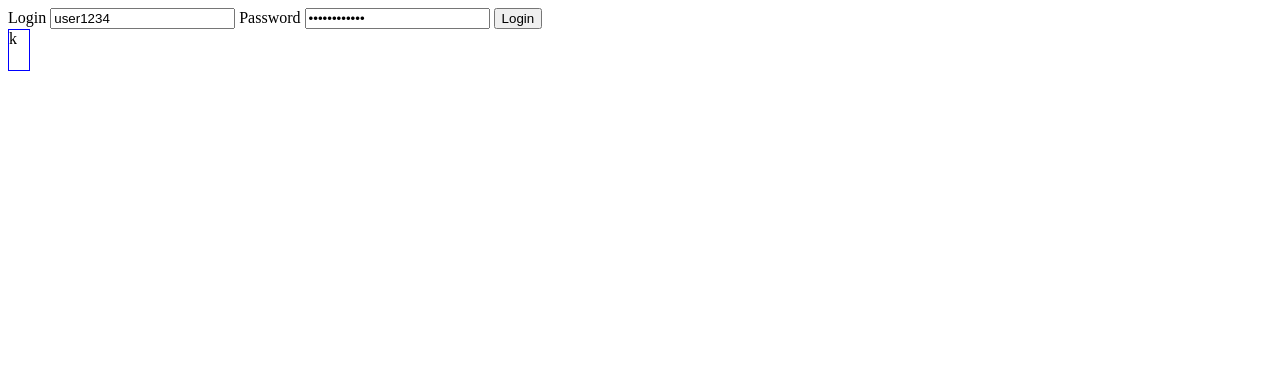
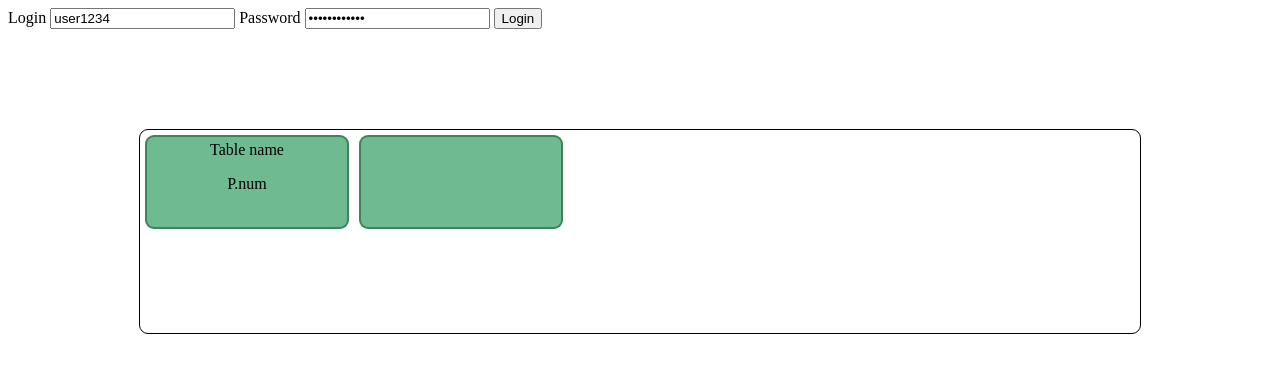
Before and after one commit to ArtjomO/testTask, a plain HTML site: page index.html in a window 1280 px wide. Drawn offline with nearby package versions, Linux system fonts and the light colour scheme.

Commit message:
working on lobby controller

```diff
--- a/Controllers/lobbyCtrl.js
+++ b/Controllers/lobbyCtrl.js
@@ -1,8 +1,21 @@
 (function(){
 
-app.controller('lobbyCtrl', ['$smth', function(){
+app.controller('lobbyCtrl', ['$scope', function(){
+
+    $scope.tables = [];
+
+    function crateTable(type, name, participans) {
+        var tabel = {
+            $type: type,
+            after_id: 1,
+            table: {
+                name: name,
+                participans: participans
+            }
+        };
 
 
+    }
 
 }]);
 
--- a/Controllers/loginCtrl.js
+++ b/Controllers/loginCtrl.js
@@ -13,13 +13,13 @@ app.controller('loginCtrl', ['$scope', function($scope){
         var credentials = {
             $type: 'login',
             username: $scope.username,
-            password: $scope.password
+            password: $scope.password,
         };
 
 
 
 
-var socket = new WebSocket('wss://js-assignment.evolutiongaming.com/ws_api', 'ws');
+        var socket = new WebSocket('wss://js-assignment.evolutiongaming.com/ws_api', 'ws');
 
 // necessary to wait untill socket will be opened
         socket.onopen = function(){
--- a/css/section.css
+++ b/css/section.css
@@ -1,11 +1,32 @@
-.kek {
-    width: 400px;
-    height: 200px;
-/*    outline: 1px solid blue;*/
+section {
+    margin-top: 100px;
 }
 
-.lobb {
-    width: 20px;
-    height: 40px;
-    border: 1px solid blue;
+.table-section {
+    max-width: 1000px;
+    margin-left: auto;
+    margin-right: auto;
+    height: 203px;
+    border: 1px solid black;
+    border-radius: 9px;
+    overflow-y: auto;
 }
+
+.table {
+    height: 90px;
+    width: 200px;
+    background-color: rgba(0, 132, 61, 0.56);
+    border: 2px solid rgba(36, 106, 57, 0.66);
+    border-radius: 9px;
+    margin: 5px;
+    text-align: center;
+    float: left;
+    display: inline-block;
+}
+
+.table p:nth-child(1) {
+    margin-top: 4px;
+}
+.table p:nth-child(2) {
+    margin-top: 4px;
+}
--- a/directives/lobby-dir.html
+++ b/directives/lobby-dir.html
@@ -1,3 +1,9 @@
-<div class="lobb">
-    k
+<div class="table-section">
+    <div class="table">
+        <p class="t-name">Table name</p>
+        <p class="t-players">P.num</p>
+    </div>
+    <div class="table">
+        <p></p>
+    </div>
 </div>
```
